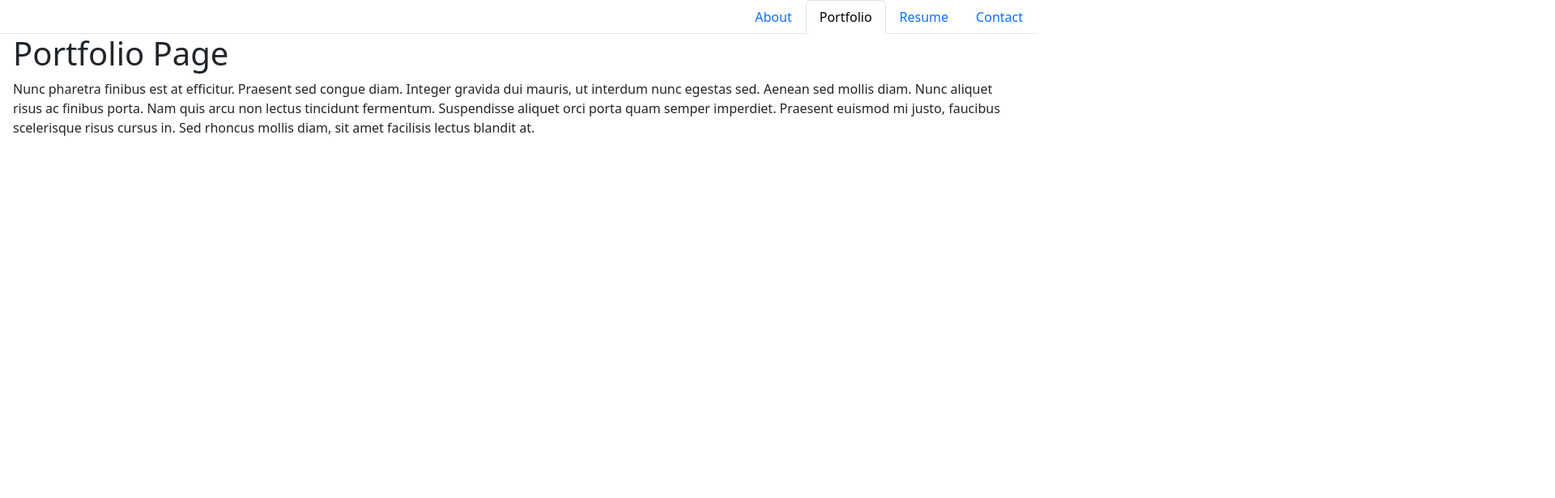
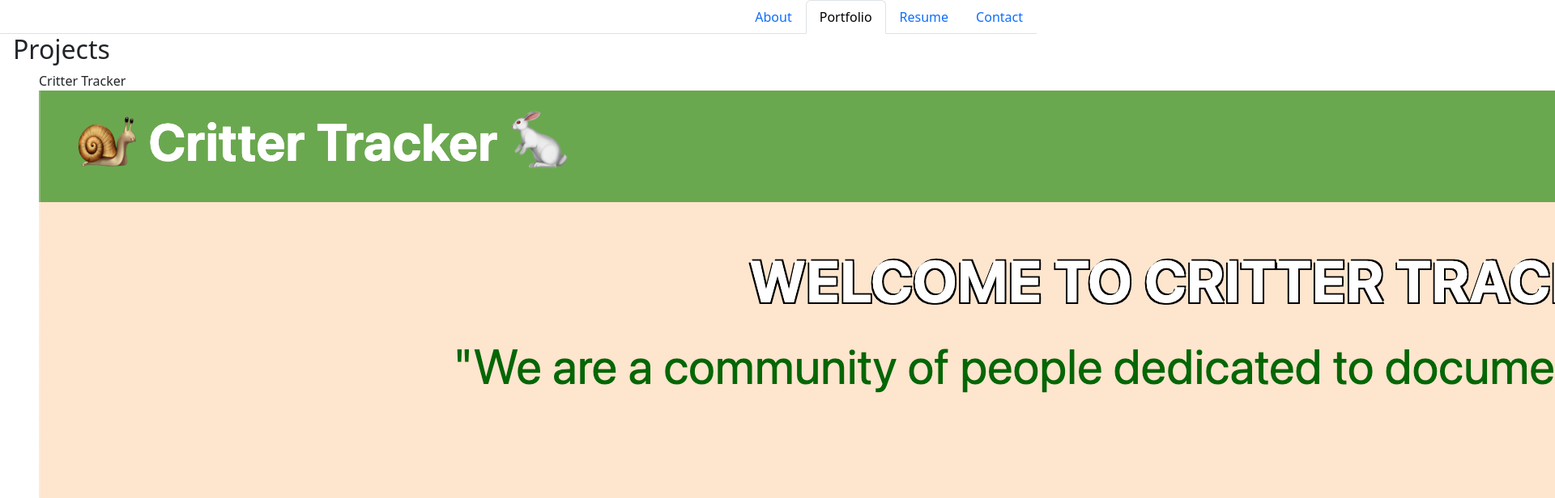
Before and after one commit to tyler273/react-portfolio-tjw, a React (Vite) app: page /Portfolio in a window 1280 px wide. Shown: the top 616 px of the page at 81% size, 1920 px wide, since content can reach past the window. Built offline with nearby package versions, Linux system fonts and the light colour scheme.

Commit message:
added critter tracker image and project file, updated portfolio file

```diff
--- /dev/null
+++ b/src/components/Project.jsx
@@ -0,0 +1,6 @@
+export default function Project() {
+    return (
+        <div>hi</div>
+    )
+
+}
--- a/src/pages/Portfolio.jsx
+++ b/src/pages/Portfolio.jsx
@@ -1,15 +1,36 @@
+import Project from "../components/Project";
+import critterTracker from "../assets/critterTracker.png";
+
+
 export default function Portfolio() {
-    return (
-      <div>
-        <h1>Portfolio Page</h1>
-        <p>
-          Nunc pharetra finibus est at efficitur. Praesent sed congue diam.
-          Integer gravida dui mauris, ut interdum nunc egestas sed. Aenean sed
-          mollis diam. Nunc aliquet risus ac finibus porta. Nam quis arcu non
-          lectus tincidunt fermentum. Suspendisse aliquet orci porta quam semper
-          imperdiet. Praesent euismod mi justo, faucibus scelerisque risus cursus
-          in. Sed rhoncus mollis diam, sit amet facilisis lectus blandit at.
-        </p>
-      </div>
-    );
-  }
+  const projs = [
+    {
+      name: "Critter Tracker",
+      deployedLink: "https://critter-tracker-p2-d4b8f730eb59.herokuapp.com/",
+      repoLink: "https://github.com/tyler273/critter-tracker",
+      image: critterTracker
+    }
+  ]
+
+  return (
+    <section>
+      <h2>Projects</h2>
+      <ul>
+      {
+        projs.map((project, i) => (
+          <li key = {i}>
+            {project.name}
+            <img src={project.image} alt={project.name}/>
+            <a href={project.deployedLink}>
+              Deployed Link
+            </a>
+            <a href={project.repoLink}>
+              GitHub Repo
+            </a>
+          </li>
+        ))
+      }
+      </ul>
+    </section>
+  )
+};
```
Also changed, not shown: src/assets/critterTracker.png (added).
